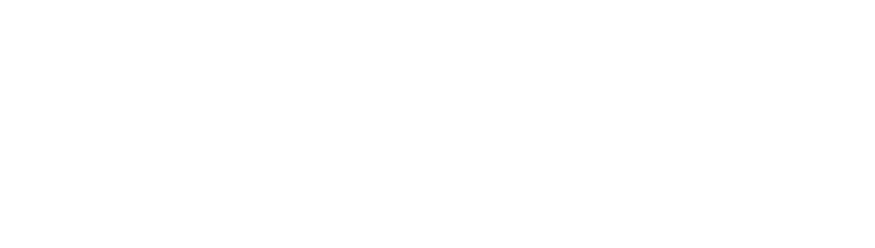
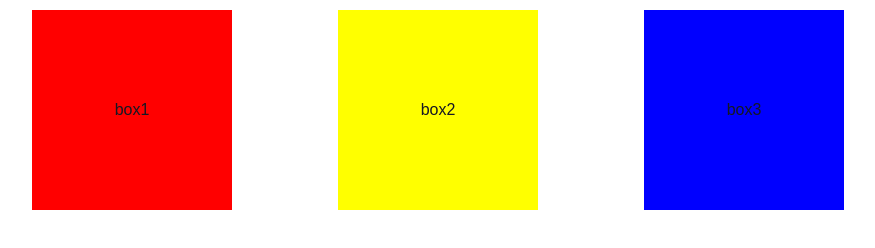
Before and after one commit to luukong/Kong-bai2-tuan12, a plain HTML site: page index.html in a window 1280 px wide. Shown: the whole page, without its empty margins (202-1077 px from the left). Drawn offline with Linux system fonts and the light colour scheme.

Commit message:
Commit 2 .

```diff
--- a/assets/js/main.js
+++ b/assets/js/main.js
@@ -0,0 +1,23 @@
+// click box1 -> box2
+var box1 = document.querySelector('.box1');
+
+box1.onclick = function () {
+
+ this.style.backgroundColor = "yellow";
+};
+
+// click box2 -> box3
+var box2 = document.querySelector('.box2');
+
+box2.onclick = function () {
+
+ this.style.backgroundColor = "blue";
+};
+
+// Click box3 -> box1
+var box3 = document.querySelector('.box3');
+
+box3.onclick = function () {
+
+ this.style.backgroundColor = "red";
+};
--- a/assets/sass/main.scss
+++ b/assets/sass/main.scss
@@ -0,0 +1,49 @@
+* {
+    margin: 0;
+    padding: 0;
+    box-sizing: border-box;
+}
+
+html {
+    font-size: 62.5%;
+    line-height: 1.5;
+    font-family: Arial, Helvetica, sans-serif;
+    text-rendering: optimizeSpeed;
+}
+
+body {
+    font-size: 1.6rem;
+    min-height: 100vh;
+    color: rgba(22, 24, 35, 2);
+    direction: ltr;
+    overscroll-behavior: contain;
+    -webkit-font-smoothing: antialiased;
+}
+
+.container {
+    width: 80%;
+    margin: 1rem auto;
+    display: flex;
+    justify-content: space-evenly;
+}
+
+.box {
+    width: 20rem;
+    height: 20rem;
+    line-height: 20rem;
+    align-items: center;
+    text-align: center;
+    cursor: pointer;
+}
+
+.box1 {
+    background-color: red;
+}
+
+.box2 {
+    background-color: yellow;
+}
+
+.box3 {
+    background-color: blue;
+}
--- a/index.html
+++ b/index.html
@@ -6,8 +6,13 @@
     <meta name="viewport" content="width=device-width, initial-scale=1.0">
     <title>Bai2</title>
     <link rel="stylesheet" href="./assets/css/main.min.css">
+    <script src="./assets/js/main.js"defer></script>
 </head>
 <body>
-
+    <div class="container">
+        <div class="box box1">box1</div>
+        <div class="box box2">box2</div>
+        <div class="box box3">box3</div>
+    </div>
 </body>
 </html>
```
Also changed, not shown: assets/css/main.css, assets/css/main.min.css, 1 other file.
